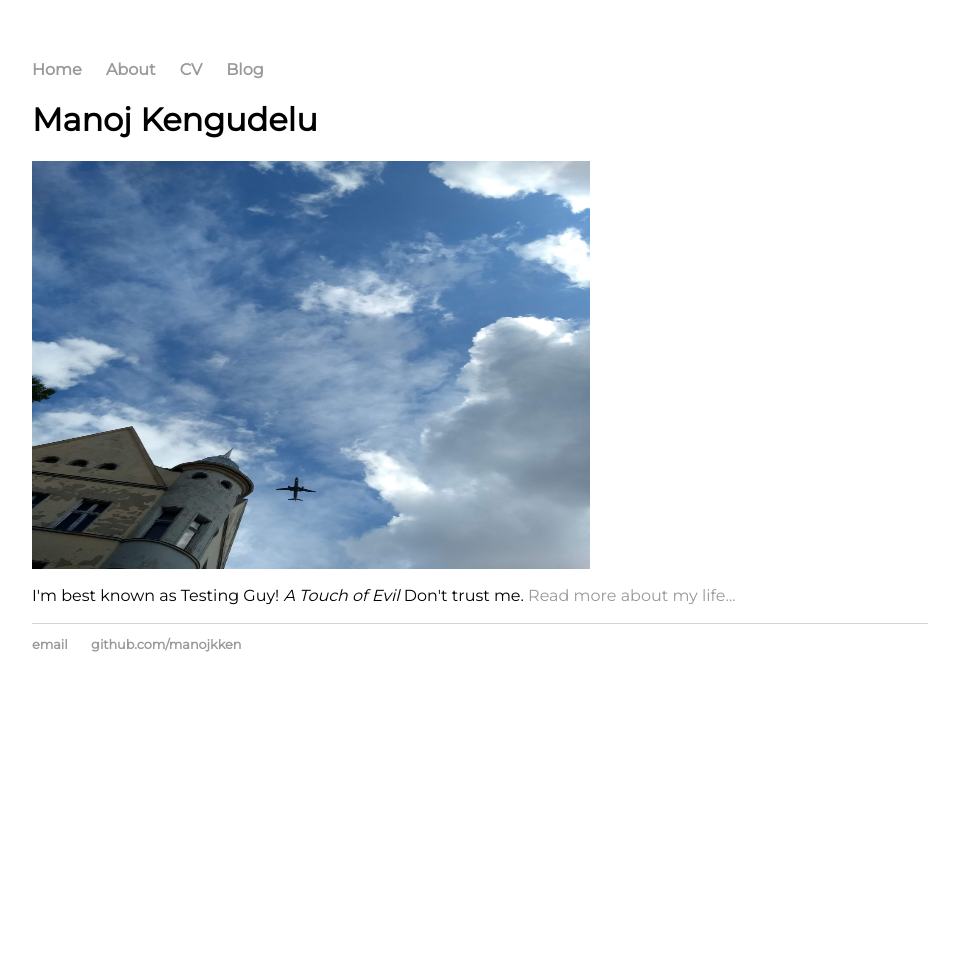
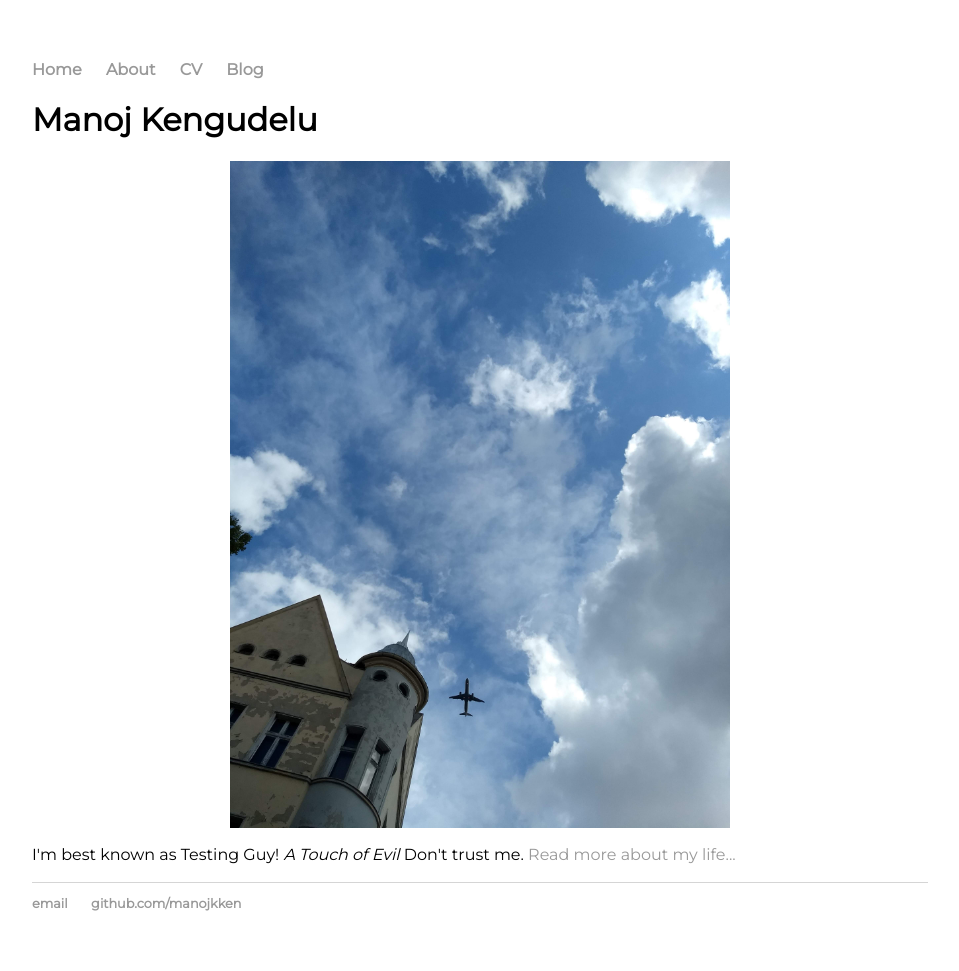
Before and after one commit to mkken/mkken.github.io, a Jekyll site: the page built from index.html, in a window 1280 px wide. Shown: the whole page, without its empty margins (160-1119 px from the left). Built offline with Jekyll 4.4.1, drawn with Linux system fonts in a browser that asks for light colours; before the commit the page ends 900 px from its top, so only the background shows below that.

Commit message:
adding images

```diff
--- a/index.html
+++ b/index.html
@@ -4,6 +4,6 @@ title: Manoj Kengudelu, Testing Guy!
 ---
 <div class="blurb">
 	<h1>Manoj Kengudelu</h1>
-	<img src="img/home.jpg" style="margin:left; width:558px;height:408px; display:block" />
+	<img src="img/home.jpg" style="margin:auto; width:500px;display:block" />
 	<p>I'm best known as Testing Guy! <em>A Touch of Evil</em> Don't trust me. <a href="/about">Read more about my life...</a></p>
 </div><!-- /.blurb -->
```
